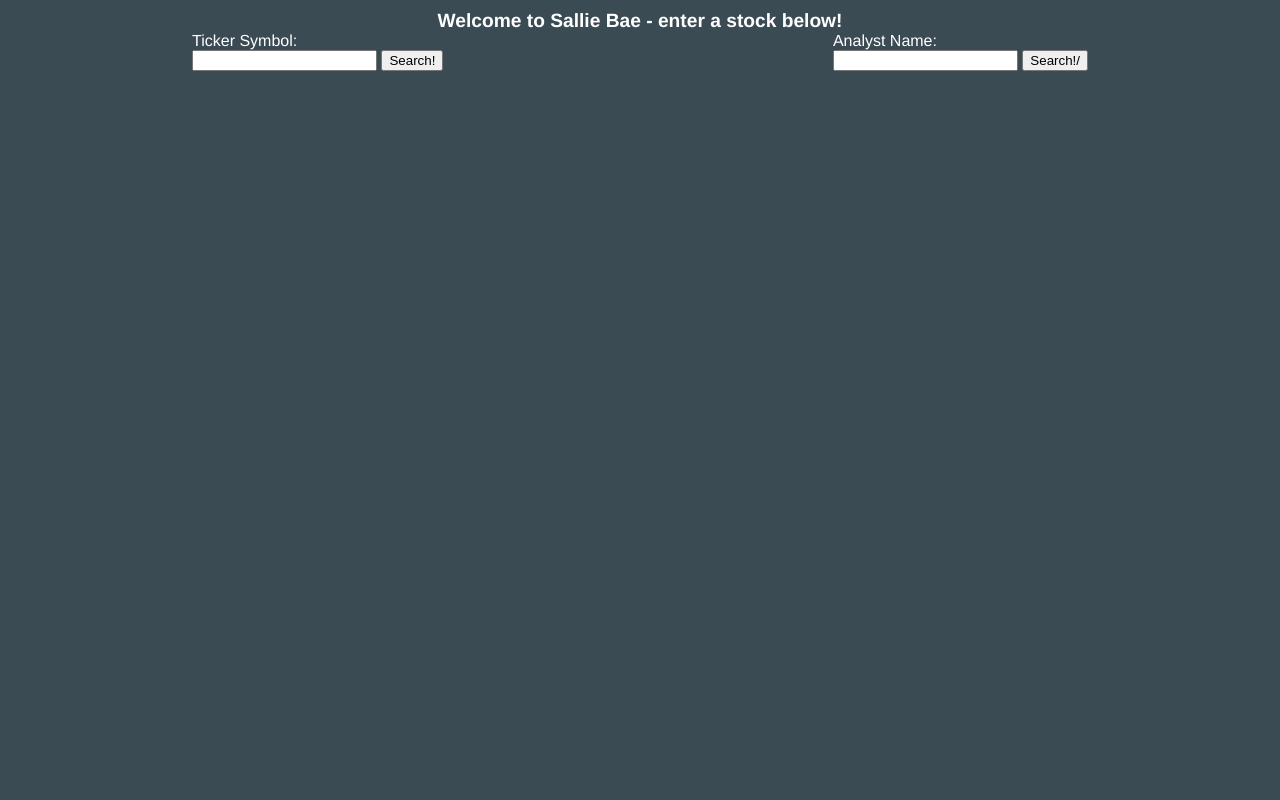
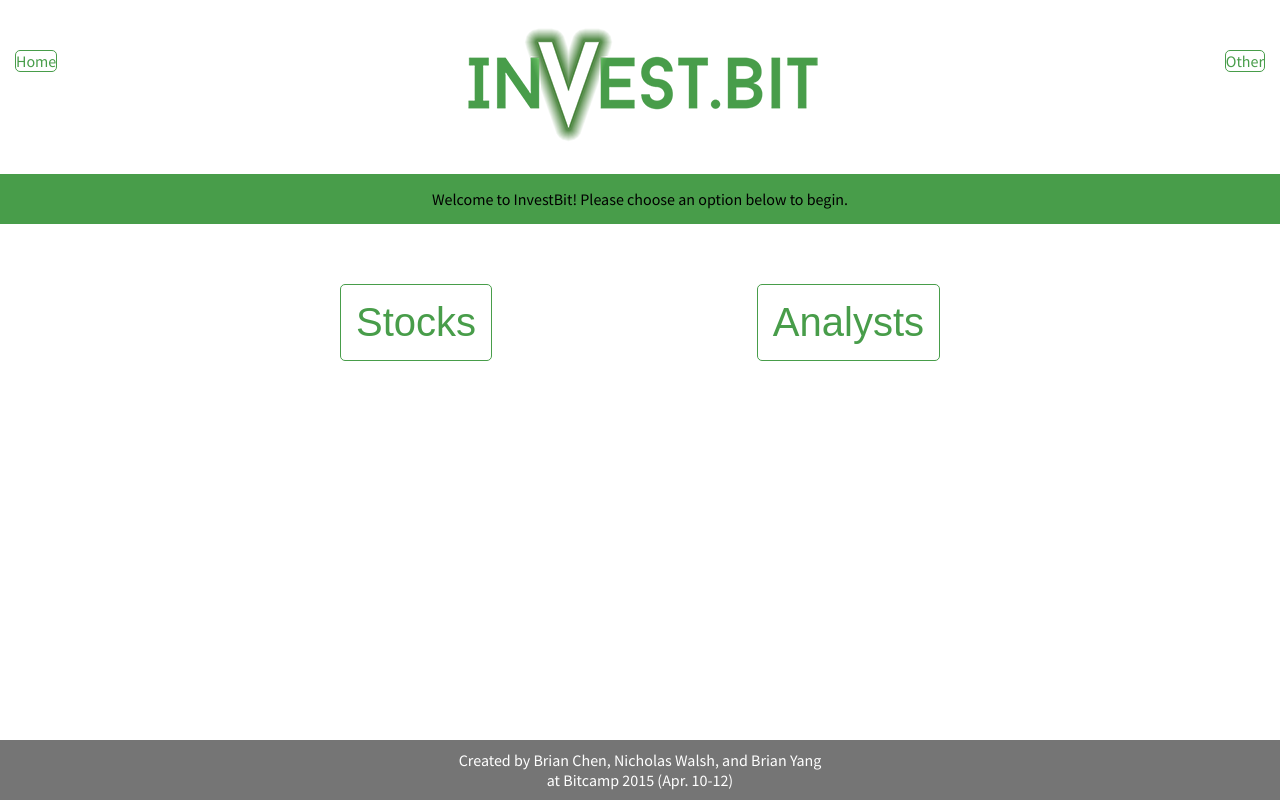
Before and after one commit to yangbrian/Bitcamp2015, a PHP site: page / in a window 1280 px wide. Run offline with PHP 8.4, Linux system fonts and the light colour scheme; some libraries are stand-ins or nearby versions.

Commit message:
Design frontend site

```diff
--- /dev/null
+++ b/css/style.css
@@ -0,0 +1,200 @@
+/*
+    InvestBit Styles
+
+    Brian Chen
+    Nick Walsh
+    Brian Yang
+ */
+/* Eric Meyer's Reset CSS v2.0 - http://cssreset.com */
+/* line 10, C:/Users/Brian/Desktop/InvestBit/css/style.scss */
+html, body, div, span, applet, object, iframe, h1, h2, h3, h4, h5, h6, p, blockquote, pre, a, abbr, acronym, address, big, cite, code, del, dfn, em, img, ins, kbd, q, s, samp, small, strike, strong, sub, sup, tt, var, b, u, i, center, dl, dt, dd, ol, ul, li, fieldset, form, label, legend, table, caption, tbody, tfoot, thead, tr, th, td, article, aside, canvas, details, embed, figure, figcaption, footer, header, hgroup, menu, nav, output, ruby, section, summary, time, mark, audio, video {
+  border: 0;
+  font-size: 100%;
+  font: inherit;
+  vertical-align: baseline;
+  margin: 0;
+  padding: 0; }
+
+/* line 10, C:/Users/Brian/Desktop/InvestBit/css/style.scss */
+article, aside, details, figcaption, figure, footer, header, hgroup, menu, nav, section {
+  display: block; }
+
+/* line 10, C:/Users/Brian/Desktop/InvestBit/css/style.scss */
+body {
+  line-height: 1; }
+
+/* line 10, C:/Users/Brian/Desktop/InvestBit/css/style.scss */
+ol, ul {
+  list-style: none; }
+
+/* line 10, C:/Users/Brian/Desktop/InvestBit/css/style.scss */
+blockquote, q {
+  quotes: none; }
+
+/* line 10, C:/Users/Brian/Desktop/InvestBit/css/style.scss */
+blockquote:before, blockquote:after, q:before, q:after {
+  content: none; }
+
+/* line 10, C:/Users/Brian/Desktop/InvestBit/css/style.scss */
+table {
+  border-collapse: collapse;
+  border-spacing: 0; }
+
+/* Colors are based on the Material Design palette */
+/* line 45, C:/Users/Brian/Desktop/InvestBit/css/style.scss */
+body, html {
+  background-color: #fff;
+  width: 100%;
+  height: 100%;
+  margin: 0 auto;
+  font: 16px 'Source Sans Pro', Arial, sans-serif;
+  color: #000000; }
+
+/* line 54, C:/Users/Brian/Desktop/InvestBit/css/style.scss */
+::-moz-selection {
+  background-color: #29b6f6; }
+
+/* line 58, C:/Users/Brian/Desktop/InvestBit/css/style.scss */
+::selection {
+  background-color: #29b6f6; }
+
+/* line 62, C:/Users/Brian/Desktop/InvestBit/css/style.scss */
+a {
+  -webkit-transition: all 1s ease-in-out;
+  -moz-transition: all 1s ease-in-out;
+  transition: all 1s ease-in-out; }
+
+/* line 66, C:/Users/Brian/Desktop/InvestBit/css/style.scss */
+h1 {
+  font-size: 2em; }
+
+/* line 70, C:/Users/Brian/Desktop/InvestBit/css/style.scss */
+h2 {
+  font-size: 1.8em; }
+
+/* line 74, C:/Users/Brian/Desktop/InvestBit/css/style.scss */
+.left {
+  float: left; }
+
+/* line 78, C:/Users/Brian/Desktop/InvestBit/css/style.scss */
+.right {
+  float: right; }
+
+/* line 82, C:/Users/Brian/Desktop/InvestBit/css/style.scss */
+.container {
+  padding: 15px;
+  text-align: center; }
+
+/* line 86, C:/Users/Brian/Desktop/InvestBit/css/style.scss */
+#header {
+  width: 100%;
+  padding: 20px 0; }
+  /* line 90, C:/Users/Brian/Desktop/InvestBit/css/style.scss */
+  #header h1 {
+    text-align: center; }
+
+/* line 95, C:/Users/Brian/Desktop/InvestBit/css/style.scss */
+#nav {
+  background: #29b6f6; }
+  /* line 98, C:/Users/Brian/Desktop/InvestBit/css/style.scss */
+  #nav a#home {
+    text-align: center; }
+
+/* line 103, C:/Users/Brian/Desktop/InvestBit/css/style.scss */
+#welcome {
+  background-color: #489d4a; }
+
+/* line 107, C:/Users/Brian/Desktop/InvestBit/css/style.scss */
+#start {
+  padding: 60px; }
+  /* line 29, C:/Users/Brian/Desktop/InvestBit/css/style.scss */
+  #start:before, #start:after {
+    content: "";
+    display: table; }
+  /* line 33, C:/Users/Brian/Desktop/InvestBit/css/style.scss */
+  #start:after {
+    clear: both; }
+
+/* line 112, C:/Users/Brian/Desktop/InvestBit/css/style.scss */
+.button {
+  background: transparent;
+  border: 1px #489d4a solid;
+  color: #489d4a;
+  cursor: pointer;
+  -webkit-border-radius: 5px;
+  border-radius: 5px;
+  background-clip: padding-box;
+  -webkit-transition: all 0.5s ease-in-out;
+  -moz-transition: all 0.5s ease-in-out;
+  transition: all 0.5s ease-in-out; }
+  /* line 120, C:/Users/Brian/Desktop/InvestBit/css/style.scss */
+  .button:hover {
+    background: #489d4a;
+    color: #fff; }
+
+/* line 126, C:/Users/Brian/Desktop/InvestBit/css/style.scss */
+#start {
+  width: 600px;
+  margin: auto; }
+  /* line 129, C:/Users/Brian/Desktop/InvestBit/css/style.scss */
+  #start .button {
+    font-size: 2.5em;
+    padding: 15px; }
+
+/* line 135, C:/Users/Brian/Desktop/InvestBit/css/style.scss */
+#stocks-page, #analysts-page {
+  padding: 15px;
+  width: 600px;
+  margin: auto; }
+
+/* line 141, C:/Users/Brian/Desktop/InvestBit/css/style.scss */
+form {
+  text-align: center; }
+  /* line 143, C:/Users/Brian/Desktop/InvestBit/css/style.scss */
+  form label {
+    margin-right: 10px; }
+
+/* line 148, C:/Users/Brian/Desktop/InvestBit/css/style.scss */
+input {
+  font: 16px 'Source Sans Pro', Arial, sans-serif;
+  margin-top: 5px;
+  padding: 10px; }
+  /* line 153, C:/Users/Brian/Desktop/InvestBit/css/style.scss */
+  input:active, input:focus {
+    -webkit-transition: all 0.1s ease-in-out;
+    -moz-transition: all 0.1s ease-in-out;
+    transition: all 0.1s ease-in-out;
+    -webkit-box-shadow: 0 0 5px 2px rgba(0, 0, 0, 0.5);
+    box-shadow: 0 0 5px 2px rgba(0, 0, 0, 0.5); }
+
+/* line 160, C:/Users/Brian/Desktop/InvestBit/css/style.scss */
+input[type="submit"] {
+  margin-left: 5px; }
+
+/* line 164, C:/Users/Brian/Desktop/InvestBit/css/style.scss */
+input.upperCase {
+  text-transform: uppercase; }
+
+/* line 168, C:/Users/Brian/Desktop/InvestBit/css/style.scss */
+#footer {
+  background: #757575;
+  color: #fff;
+  bottom: 0px;
+  text-align: center;
+  position: fixed;
+  width: 100%;
+  padding: 10px 0; }
+
+/* line 178, C:/Users/Brian/Desktop/InvestBit/css/style.scss */
+#home-link {
+  position: absolute;
+  top: 50px;
+  left: 15px; }
+
+/* line 184, C:/Users/Brian/Desktop/InvestBit/css/style.scss */
+#other-link {
+  position: absolute;
+  top: 50px;
+  right: 15px; }
+
+/*# sourceMappingURL=style.css.map */
--- /dev/null
+++ b/css/style.scss
@@ -0,0 +1,188 @@
+/*
+    InvestBit Styles
+
+    Brian Chen
+    Nick Walsh
+    Brian Yang
+ */
+
+/* Eric Meyer's Reset CSS v2.0 - http://cssreset.com */
+html,body,div,span,applet,object,iframe,h1,h2,h3,h4,h5,h6,p,blockquote,pre,a,abbr,acronym,address,big,cite,code,del,dfn,em,img,ins,kbd,q,s,samp,small,strike,strong,sub,sup,tt,var,b,u,i,center,dl,dt,dd,ol,ul,li,fieldset,form,label,legend,table,caption,tbody,tfoot,thead,tr,th,td,article,aside,canvas,details,embed,figure,figcaption,footer,header,hgroup,menu,nav,output,ruby,section,summary,time,mark,audio,video{border:0;font-size:100%;font:inherit;vertical-align:baseline;margin:0;padding:0}article,aside,details,figcaption,figure,footer,header,hgroup,menu,nav,section{display:block}body{line-height:1}ol,ul{list-style:none}blockquote,q{quotes:none}blockquote:before,blockquote:after,q:before,q:after{content:none}table{border-collapse:collapse;border-spacing:0}
+
+$fonts : 'Source Sans Pro', Arial, sans-serif;
+
+/* Colors are based on the Material Design palette */
+$blue : #29b6f6;
+$green : #489d4a;
+$white : #fff;
+$black : #000;
+$gray: #757575;
+
+@mixin border-radius($radius) {
+  -webkit-border-radius: $radius;
+  border-radius: $radius;
+  background-clip: padding-box;
+}
+
+@mixin clearfix() {
+    &:before,
+    &:after {
+        content: "";
+        display: table;
+    }
+    &:after {
+        clear: both;
+    }
+}
+
+@mixin transition($length) {
+    -webkit-transition: all $length ease-in-out;
+    -moz-transition: all $length ease-in-out;
+    transition: all $length ease-in-out;
+}
+
+body,
+html {
+    background-color: $white;
+    width: 100%;
+    height: 100%;
+    margin: 0 auto;
+    font: 16px $fonts;
+    color: #000000;
+}
+
+::-moz-selection {
+    background-color: $blue;
+}
+
+::selection {
+    background-color: $blue;
+}
+
+a {
+    @include transition(1s);
+}
+
+h1 {
+    font-size: 2.0em;
+}
+
+h2 {
+    font-size: 1.8em;
+}
+
+.left {
+    float: left;
+}
+
+.right {
+    float: right;
+}
+
+.container {
+    padding: 15px;
+    text-align: center;
+}
+#header {
+    width: 100%;
+    padding: 20px 0;
+
+    h1 {
+        text-align: center;
+    }
+}
+
+#nav {
+    background: $blue;
+
+    a#home {
+        text-align: center;
+    }
+}
+
+#welcome {
+    background-color: $green;
+}
+
+#start {
+    @include clearfix();
+    padding: 60px;
+}
+
+.button {
+    background: transparent;
+    border: 1px $green solid;
+    color: $green;
+    cursor: pointer;
+    @include border-radius(5px);
+    @include transition(.5s);
+
+    &:hover {
+        background: $green;
+        color: $white;
+    }
+}
+
+#start {
+    width: 600px;
+    margin: auto;
+    .button {
+        font-size: 2.5em;
+        padding: 15px;
+    }
+}
+
+#stocks-page, #analysts-page {
+    padding: 15px;
+    width: 600px;
+    margin: auto;
+}
+
+form {
+    text-align: center;
+    label {
+        margin-right: 10px;
+    }
+}
+
+input {
+    font: 16px $fonts;
+    margin-top: 5px;
+    padding: 10px;
+
+    &:active, &:focus {
+        @include transition(.1s);
+        -webkit-box-shadow: 0 0 5px 2px rgba(0, 0, 0, .5);
+        box-shadow: 0 0 5px 2px rgba(0, 0, 0, .5);
+    }
+}
+
+input[type="submit"] {
+    margin-left: 5px;
+}
+
+input.upperCase {
+    text-transform: uppercase;
+}
+
+#footer {
+    background: $gray;
+    color: $white;
+    bottom: 0px;
+    text-align: center;
+    position: fixed;
+    width: 100%;
+    padding: 10px 0;
+}
+
+#home-link {
+    position: absolute;
+    top: 50px;
+    left: 15px;
+}
+
+#other-link {
+    position: absolute;
+    top: 50px;
+    right: 15px;
+}
--- a/index.php
+++ b/index.php
@@ -1,64 +1,51 @@
 <!DOCTYPE html>
 <html>
 <head>
-	<title>Sallie Bae - Bitcamp 2015</title>
-	<meta http-equiv="Content-Type" content="text/html; charset=utf-8">
-	<link rel="stylesheet" href="style.css" />
-    <script src="https://ajax.googleapis.com/ajax/libs/jquery/2.1.3/jquery.min.js"></script>
+    <title>InvestBit</title>
+    <meta http-equiv="Content-Type" content="text/html; charset=utf-8">
+    <link href='//fonts.googleapis.com/css?family=Source+Sans+Pro:400,700,400italic' rel='stylesheet'>
+    <link rel="stylesheet" href="css/style.css" />
+    <script src="http://ajax.googleapis.com/ajax/libs/jquery/2.1.3/jquery.min.js"></script>
 </head>
+
 <body>
-    <div id="body">
-        <div id="header">
-            Welcome to Sallie Bae - enter a stock below!
-        </div>
-        <div class="floatLeft">
-            <form id="tickerForm" action="">
-                <div id="stockSearch">Ticker Symbol: </div>
-                <input class="upperCase" type="text" name="ticker"/>
-                <input type="submit" value="Search!"/>
-            </form>
-        </div>
-        <div class="floatRight">
-            <form id="analystForm" action="">
-                <div id="analystSearch">Analyst Name: </div>
-                <input type="text" name="name"/>
-                <input type="submit" value="Search!/">
-            </form>
-        </div>
-        <div class="clear"></div>
-        <div id="resultBox"></div>
+<header id="header">
+    <div class="button" id="home-link">Home</div>
+    <h1><img src="images/InvestBit.png" alt="InvestBit" title="InvestBit" /></h1>
+    <div class="button" id="other-link">Other</div>
+</header>
+
+<section id="welcome">
+    <div class="container">
+        <p>Welcome to InvestBit! Please choose an option below to begin.</p>
     </div>
-    <script>
-        //AJAX request for stock search
-        $("#tickerForm").submit(function() {
-            var url = "stockSearch.php";
+</section>
 
-            $.ajax({
-                type: "POST",
-                url: url,
-                data: $('#tickerForm').serialize(),
-                success: function(data) {
-                    document.getElementById("analystForm").reset();
-                    $("#resultBox").html(data);
-                }
-            });
-            event.preventDefault();
-        });
-        //AJAX request for analyst search
-        $("#analystForm").submit(function() {
-            var url = "analystSearch.php";
+<div id="start">
+    <div class="left">
+        <button class="button" id="stocks">Stocks</button>
+    </div>
+    <div class="right">
+        <button class="button" id="analysts">Analysts</button>
+    </div>
+</div>
 
-            $.ajax({
-                type: "POST",
-                url: url,
-                data: $('#analystForm').serialize(),
-                success: function(data) {
-                    document.getElementById("tickerForm").reset();
-                    $("#resultBox").html(data);
-                }
-            });
-            event.preventDefault();
-        });
-    </script>
+<div id="stocks-page">
+
+</div>
+
+<div id="analysts-page">
+
+</div>
+
+<div id="resultBox"></div>
+
+<footer id="footer">
+    <p>Created by Brian Chen, Nicholas Walsh, and Brian Yang
+        <br/>at Bitcamp 2015 (Apr. 10-12)</p>
+</footer>
+
+<script type="text/javascript" src="js/invest.js"></script>
 </body>
+
 </html>
--- a/stockSearch.php
+++ b/stockSearch.php
@@ -88,7 +88,7 @@
     </tr>
 </table>
 <div id="priceGraph">
-    <img src="http://chart.finance.yahoo.com/z?s=<?php echo($symbol);?>&t=6m&q=l&l=on&z=l&c=%5EDJI"/>
+    <img src="http://chart.finance.yahoo.com/z?s=<?php echo($symbol);?>&t=6m&q=l&l=on&z=l"/>
 </div>
 <div id="facts">
     <div id="factsHeader">
```
Also changed, not shown: js/invest.js (added, +34 -0 lines), images/InvestBit.png (added), 3 other files.
